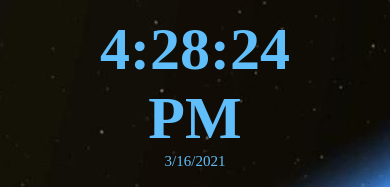
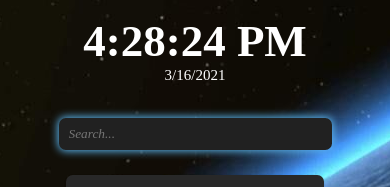
Before and after one commit to acb5764/startPage, a website: page index.html in a window 390 px wide. Shown: the top 187 px of the page. Drawn offline with Linux system fonts and the light colour scheme.

Commit message:
more styling for mobile
first attempts at mobile-in-mind css

```diff
--- a/assets/css/styles.css
+++ b/assets/css/styles.css
@@ -20,19 +20,22 @@
 
 html {
   color: var(--color-primary);
-  background: var(--bg-primary);
-  background-size: 100vw;
   background: url(../../4kEarth.jpg) no-repeat center center fixed;
+  height: 100vh;
+  width: auto;
 }
 
 body {
   margin: 0 auto;
   padding: 0;
+  height: inherit;
+  width: inherit;
 }
 
 #container {
   margin: 1em auto 0;
   width: 70%;
+  height: inherit;
 }
 
 h1,
@@ -40,6 +43,7 @@ h2 {
   font-weight: 300;
   margin: 0;
   padding: 0;
+  color: white;
 }
 
 h3,
@@ -50,8 +54,9 @@ h4 {
 }
 
 h1 {
-  font-size: 4em;
+  font-size: 3em;
   font-weight: 700;
+  color: white;
 }
 
 h3 {
```
